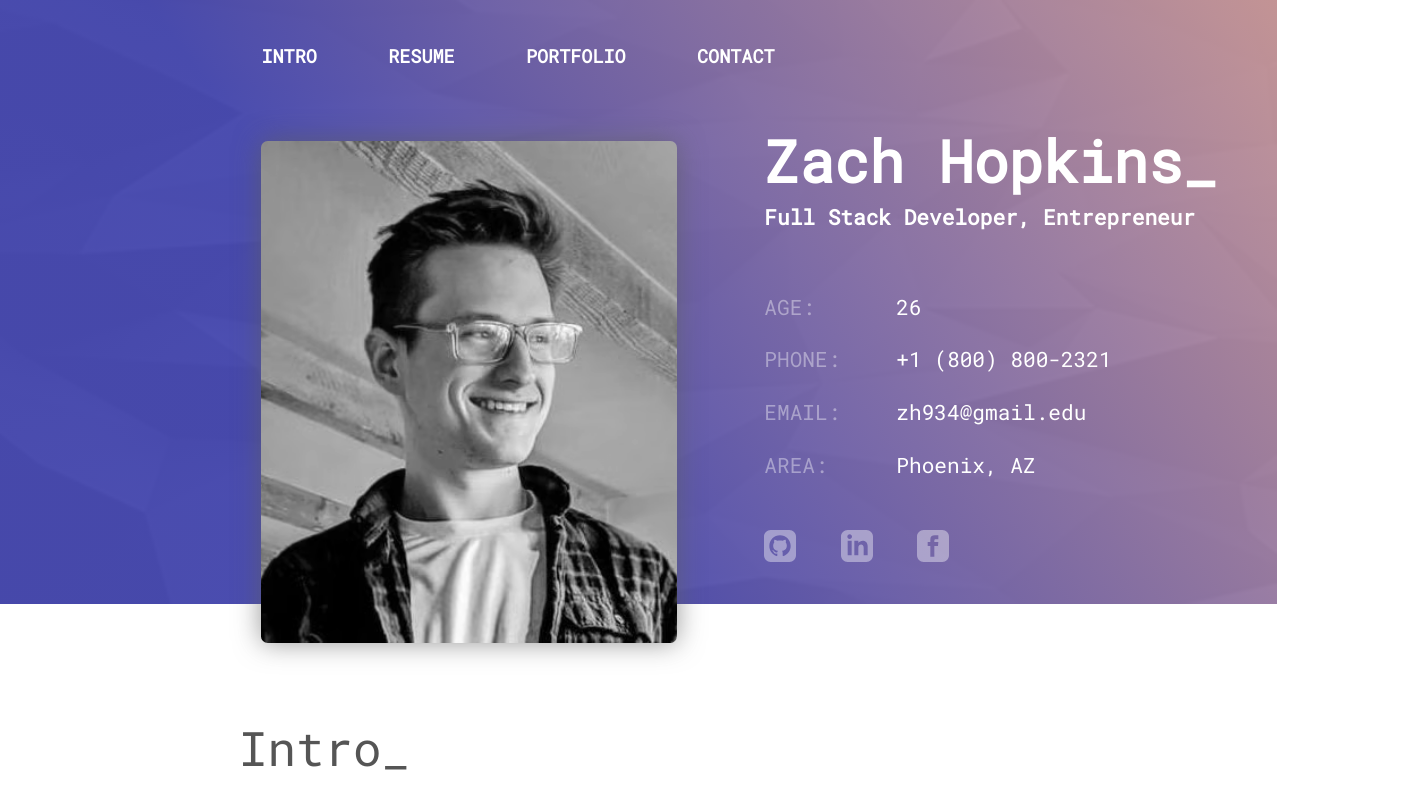
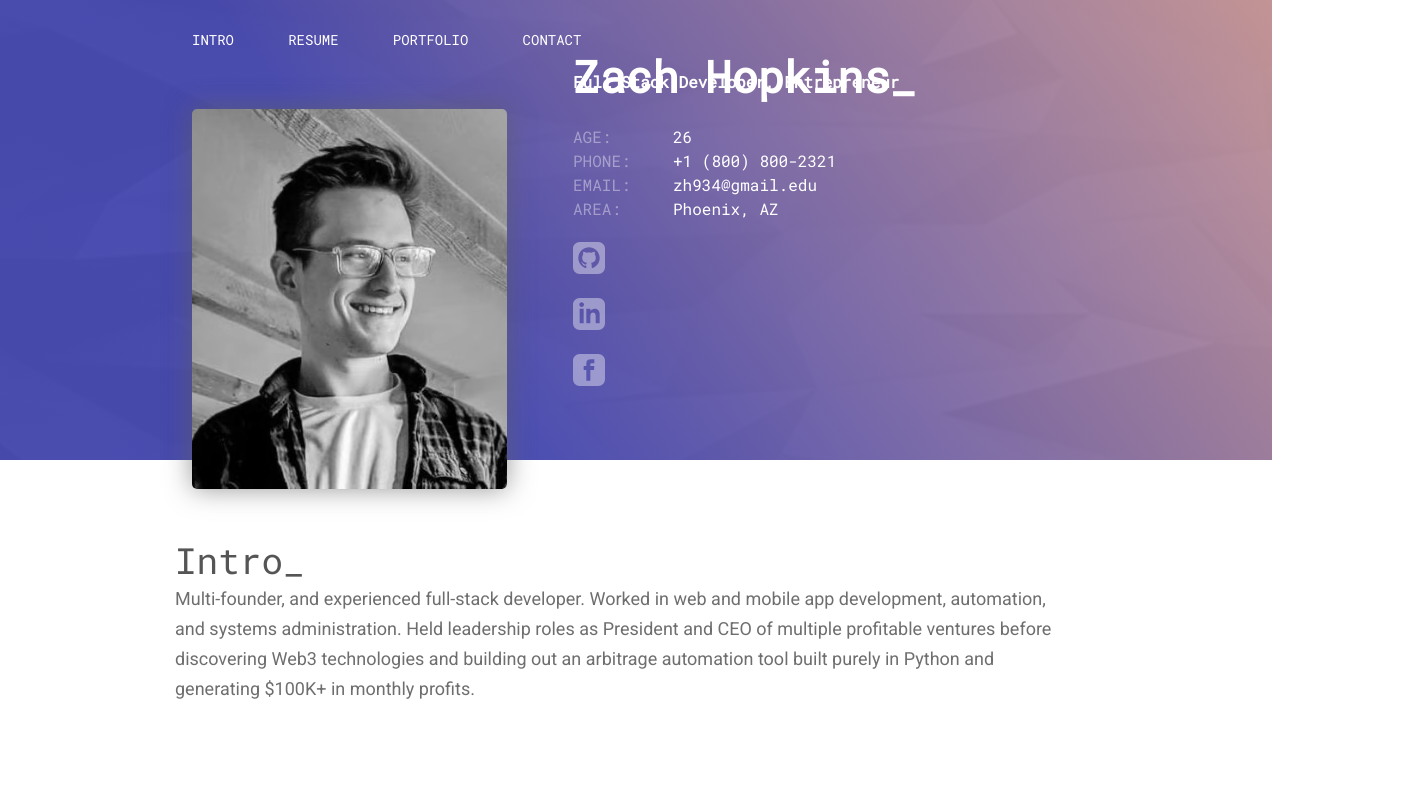
Before and after one commit to zach-hopkins/portfolio, a SvelteKit app: page / in a window 1280 px wide. Shown: the top 800 px of the page, 1427 px wide, since content can reach past the window. Built offline with nearby package versions, Linux system fonts and the light colour scheme.

Commit message:
tailwind

```diff
--- a/package.json
+++ b/package.json
@@ -13,13 +13,16 @@
 		"@sveltejs/adapter-auto": "next",
 		"@sveltejs/adapter-static": "1.0.0-next.39",
 		"@sveltejs/kit": "next",
+		"autoprefixer": "^10.4.8",
 		"eslint": "^8.16.0",
 		"eslint-config-prettier": "^8.3.0",
 		"eslint-plugin-svelte3": "^4.0.0",
+		"postcss": "^8.4.16",
 		"prettier": "^2.6.2",
 		"prettier-plugin-svelte": "^2.7.0",
 		"svelte": "^3.44.0",
-		"svelte-loading-spinners": "^0.1.7",
+		"svelte-preprocess": "^4.10.7",
+		"tailwindcss": "^3.1.8",
 		"vite": "^3.0.4"
 	},
 	"type": "module",
--- /dev/null
+++ b/postcss.config.cjs
@@ -0,0 +1,6 @@
+module.exports = {
+  plugins: {
+    tailwindcss: {},
+    autoprefixer: {},
+  },
+}
--- /dev/null
+++ b/src/app.css
@@ -0,0 +1,3 @@
+@tailwind base;
+@tailwind components;
+@tailwind utilities;
--- a/src/routes/+layout.svelte
+++ b/src/routes/+layout.svelte
@@ -1,4 +1,5 @@
 <script>
+	import '../app.css';
 	let y;
 	let navClass = '';
 
@@ -24,10 +25,10 @@
 	{/if}
 
 	<div class="links">
-		<a href="#intro">INTRO</a>
-		<a href="#resume">RESUME</a>
-		<a href="#portfolio">PORTFOLIO</a>
-		<a href="#contact">CONTACT</a>
+		<a class="font-roboto" href="#intro">INTRO</a>
+		<a class="font-roboto" href="#resume">RESUME</a>
+		<a class="font-roboto" href="#portfolio">PORTFOLIO</a>
+		<a class="font-roboto" href="#contact">CONTACT</a>
 	</div>
 </nav>
 <slot />
@@ -66,8 +67,7 @@
 		top: 3.5rem;
 		margin-right: 5rem;
 
-		font-family: 'Roboto Mono', monospace;
-		font-weight: 600;
+		font-weight: 400;
 		font-size: 1.4rem;
 		line-height: 1.8rem;
 
--- a/src/routes/+page.svelte
+++ b/src/routes/+page.svelte
@@ -7,8 +7,12 @@
 	import Headshot from '$lib/assets/headshot.svelte';
 </script>
 
-<main class="main">
-	<div class="container">
+<main class="absolute z-[-1] text-[1.6rem] w-full font-roboto">
+	<div
+		class="absolute z-[-1] w-full h-[46.8rem] bg-no-repeat bg-cover"
+		style="background-image: linear-gradient(54deg, rgba(74, 76, 179, 0.95) 34%, hsla(0, 34%, 71%, 0.95)),
+	url('/texture.avif')"
+	>
 		<Headshot />
 		<div class="splash-text">
 			<p class="about-header">Zach Hopkins_</p>
@@ -44,29 +48,11 @@
 <style>
 	:root {
 		/* Production */
-		font-size: 82.5%;
+		font-size: 62.5%;
 		/* Standard Base 10 (10px:1rem) */
 		/* font-size: 62.5%; */
 		margin-top: -0.8rem;
 		margin-left: -0.8rem;
-	}
-	.main {
-		font-size: 1.6rem;
-		position: absolute;
-		width: 100%;
-		z-index: -1;
-		font-family: 'Roboto Mono', monospace;
-	}
-	.container {
-		position: absolute;
-		z-index: -1;
-		width: 100%;
-		height: 46.8rem;
-		margin-top: -0.82rem;
-		background-image: linear-gradient(54deg, rgba(74, 76, 179, 0.95) 34%, hsla(0, 34%, 71%, 0.95)),
-			url('/texture.avif');
-		background-size: 100%;
-		background-repeat: no-repeat;
 	}
 	.splash-text {
 		position: relative;
--- a/svelte.config.js
+++ b/svelte.config.js
@@ -1,10 +1,16 @@
 import adapter from '@sveltejs/adapter-auto';
+import preprocess from 'svelte-preprocess';
 
 /** @type {import('@sveltejs/kit').Config} */
 const config = {
 	kit: {
 		adapter: adapter(),
 	},
+	preprocess: [
+		preprocess({
+			postcss: true,
+		})
+	],
 };
 
 export default config;
--- /dev/null
+++ b/tailwind.config.cjs
@@ -0,0 +1,12 @@
+/** @type {import('tailwindcss').Config} */
+module.exports = {
+  content: ['./src/**/*.{html,js,svelte,ts}'],
+  theme: {
+    extend: {
+    fontFamily: {
+      'roboto': ['Roboto Mono', 'monospace']
+      },
+    }
+  },
+  plugins: [],
+}
```
Also changed, not shown: 1 other file (tests, documents, lock files or other folders).
